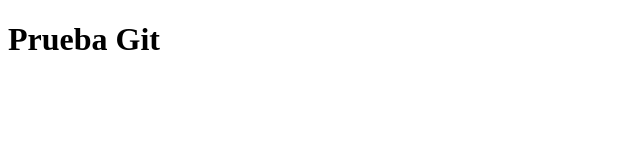
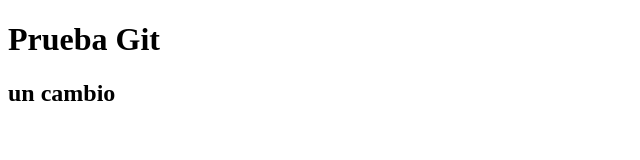
Before and after one commit to MarcelaCerda/prueba2, a plain HTML site: page prueba1304/index.html in a window 1280 px wide. Shown: the whole page, without its empty margins (0-640 px from the left). Drawn offline with Linux system fonts and the light colour scheme.

Commit message:
segundo  commit

```diff
--- a/prueba1304/index.html
+++ b/prueba1304/index.html
@@ -8,5 +8,6 @@
 </head>
 <body>
     <h1>Prueba Git</h1>
+    <h2>un cambio</h2>
 </body>
 </html>
```
